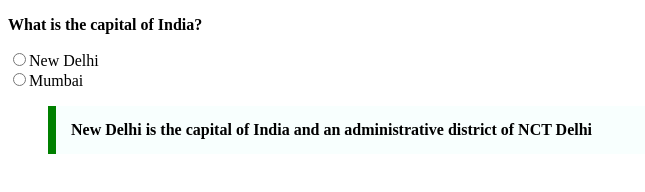
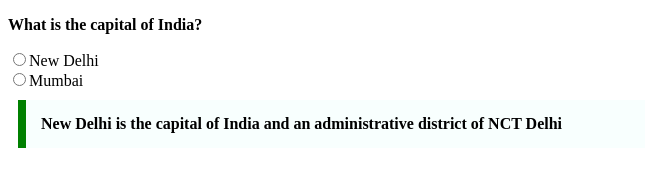
Before and after one commit to acciojob/trivia-Khushboo-Dalal, a website: page main.html in a window 1280 px wide. Shown: the whole page, without its empty margins (0-645 px from the left). Drawn offline with Linux system fonts and the light colour scheme.

Commit message:
created a submission

```diff
--- a/styles.css
+++ b/styles.css
@@ -1,7 +1,7 @@
 /* Your CSS Code here. */
 blockquote{
 max-width: 600px;
-argin: 10px;
+margin: 10px;
 padding: 15px;
 border-left: 8px solid green;
 background-color: #f8fffe;
```
